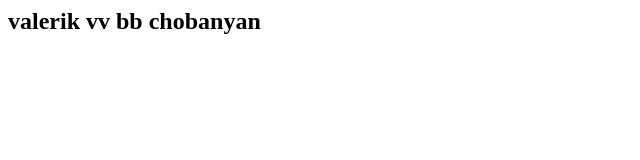
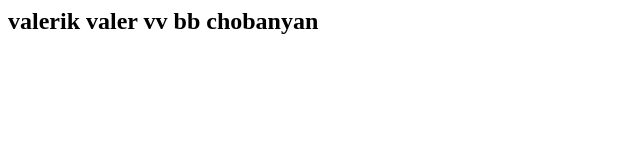
Before and after one commit to valer1954/zigzag, a plain HTML site: page index.html in a window 1280 px wide. Shown: the whole page, without its empty margins (0-640 px from the left). Drawn offline with Linux system fonts and the light colour scheme.

Commit message:
Update index.html

```diff
--- a/index.html
+++ b/index.html
@@ -1 +1 @@
-<h2>valerik   vv bb chobanyan</h2>
+<h2>valerik   valer vv bb chobanyan</h2>
```
